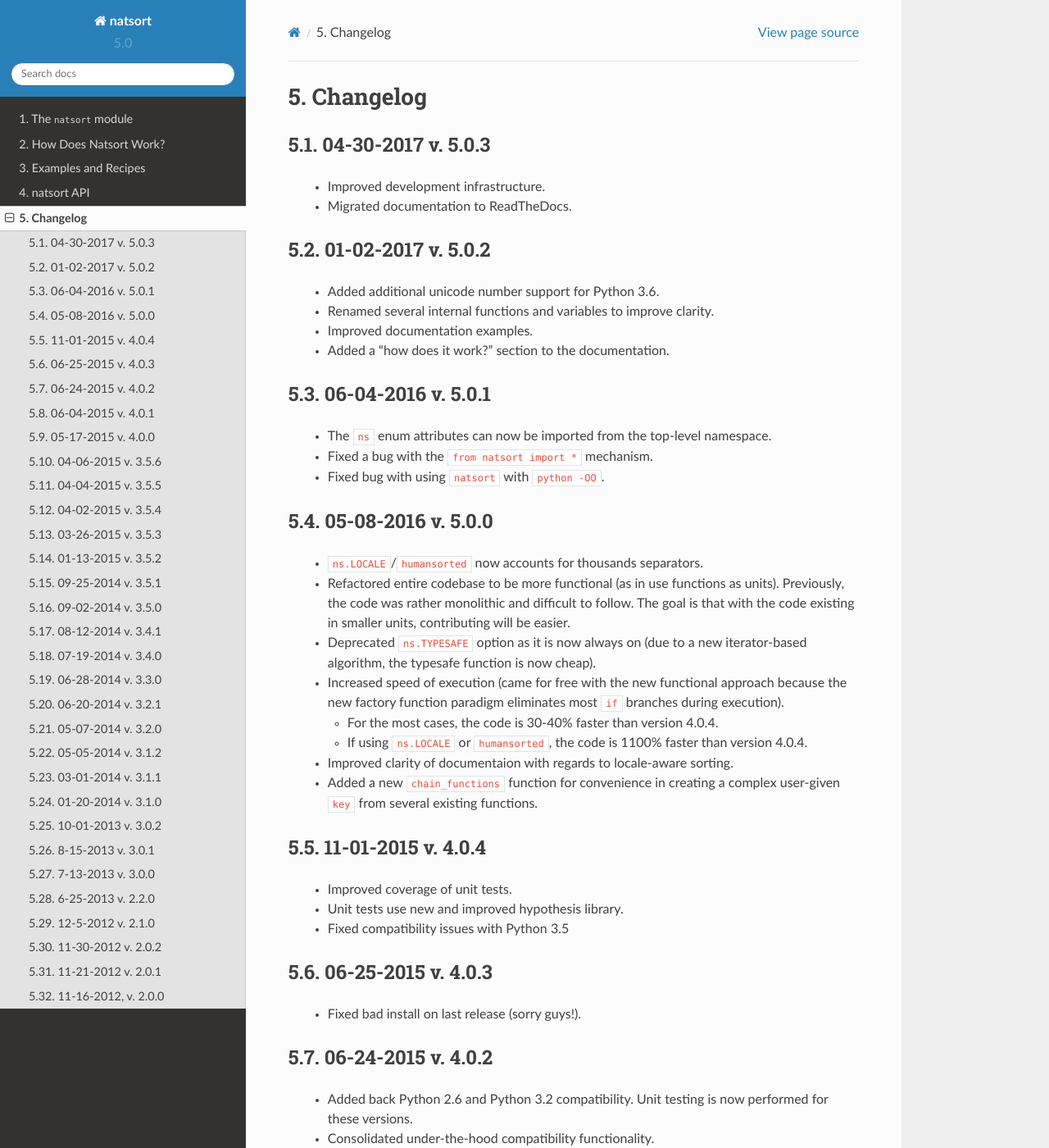
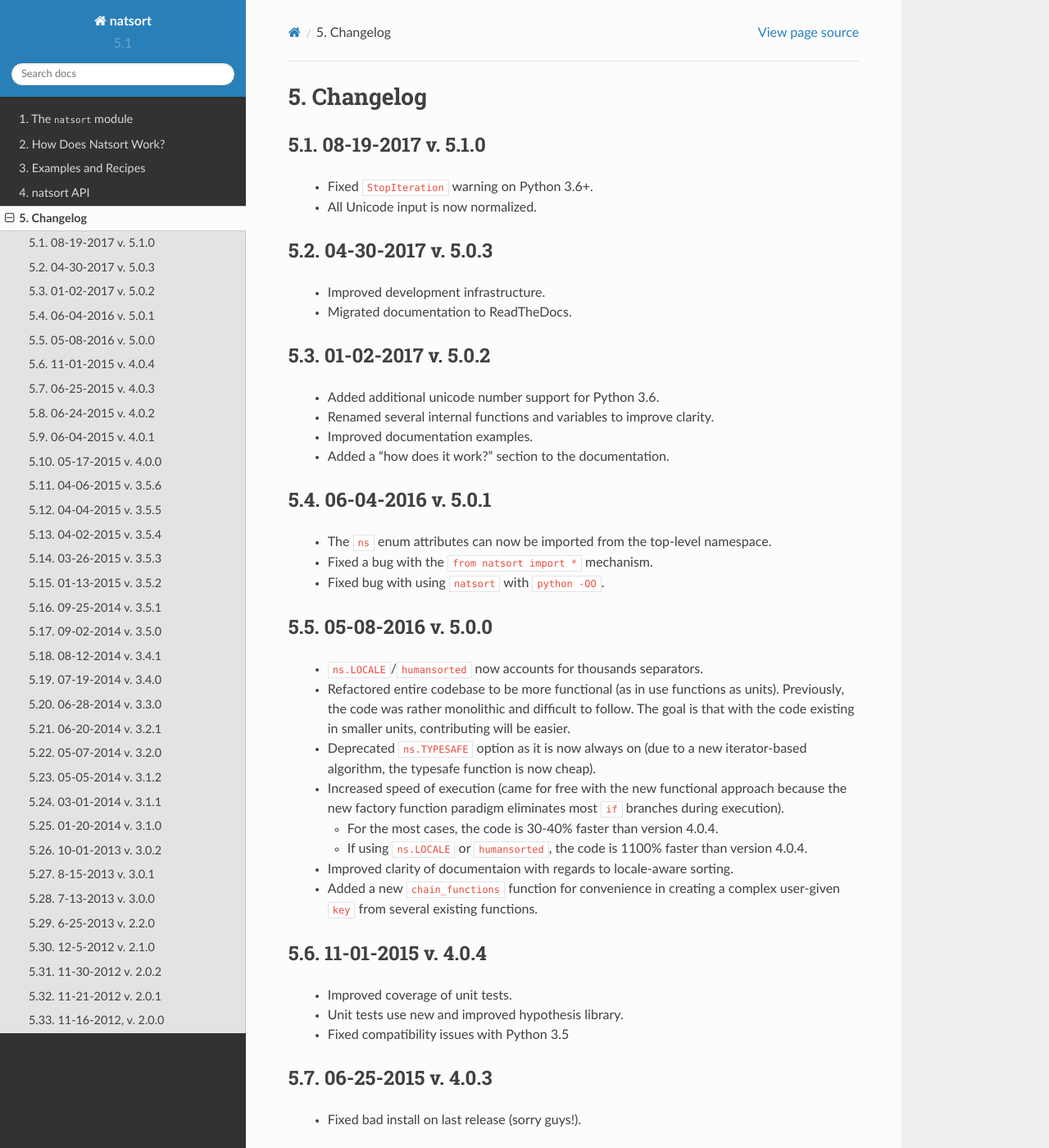
Before and after one commit to SethMMorton/natsort, a Sphinx documentation site: the page built from docs/source/changelog.rst, in a window 1280 px wide and 1400 px high. Shown: the whole window at 82% size. Built offline with Sphinx 7.4.7 and the Read the Docs theme 2.0.0, drawn with Linux system fonts in a browser that asks for light colours; pages that are not in the unit, such as notebooks, are missing from menus; some of the changed text lies outside the part shown.

Commit message:
natsort version 5.1.0 release.
    - Fixed ``StopIteration`` warning on Python 3.6+.
    - All Unicode input is now normalized.

```diff
--- a/docs/source/changelog.rst
+++ b/docs/source/changelog.rst
@@ -2,6 +2,12 @@
 
 Changelog
 ---------
+
+08-19-2017 v. 5.1.0
++++++++++++++++++++
+
+    - Fixed ``StopIteration`` warning on Python 3.6+.
+    - All Unicode input is now normalized.
 
 04-30-2017 v. 5.0.3
 +++++++++++++++++++
--- a/natsort/_version.py
+++ b/natsort/_version.py
@@ -6,4 +6,4 @@
     absolute_import
 )
 
-__version__ = '5.0.3'
+__version__ = '5.1.0'
```
Also changed, not shown: README.rst (+6 -8 lines).
